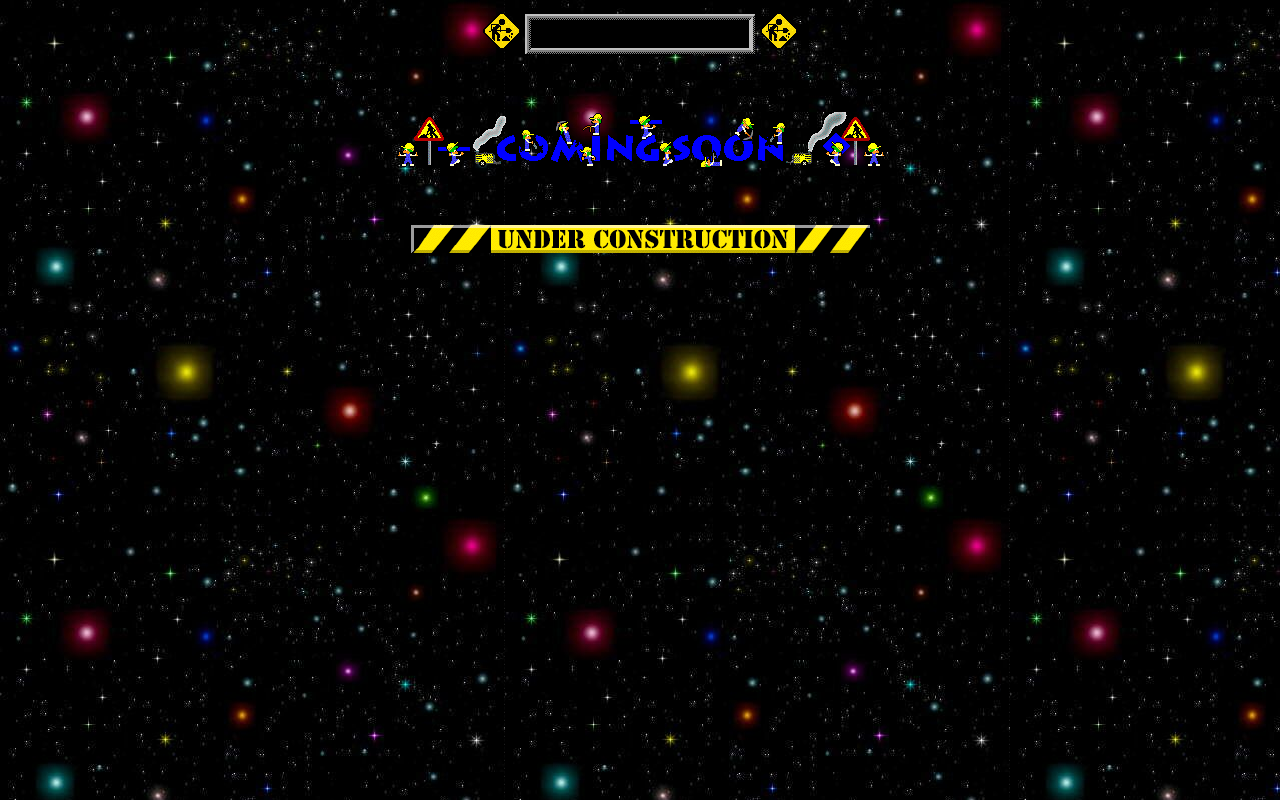
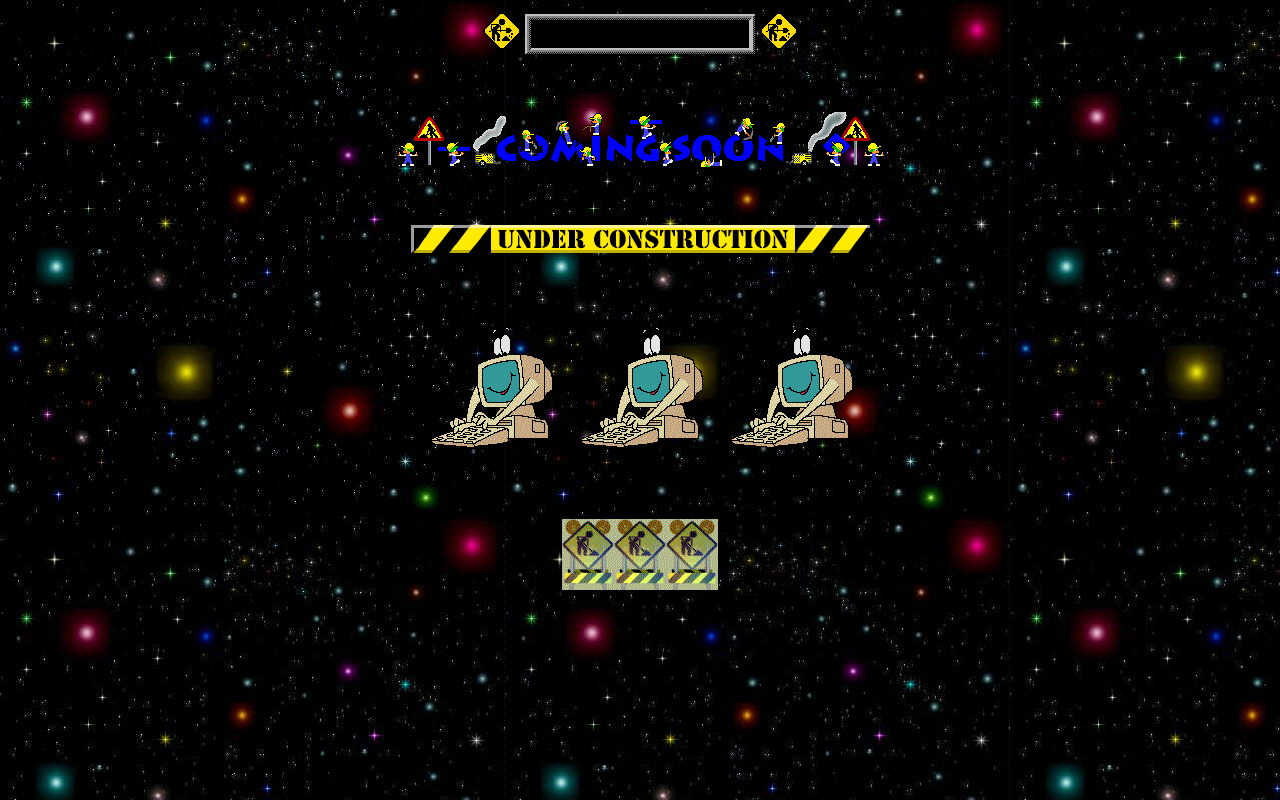
Before and after one commit to TheHorscht/horscht.github.io, a plain HTML site: page index.html in a window 1280 px wide. Drawn offline with Linux system fonts and the light colour scheme.

Commit message:
made it even more beautiful

```diff
--- a/index.html
+++ b/index.html
@@ -13,6 +13,10 @@
         <img src="underconstruction2.gif">
         <br><br><br><br>
         <img src="underconstruction3.gif">
+        <br><br><br><br>
+        <img src="nice8.gif"><img src="nice8.gif"><img src="nice8.gif">
+        <br><br><br><br>
+        <img src="nice9.gif"><img src="nice9.gif"><img src="nice9.gif">
     </center>
 </body>
 </html>
```
Also changed, not shown: nice8.gif (added), nice9.gif (added).
